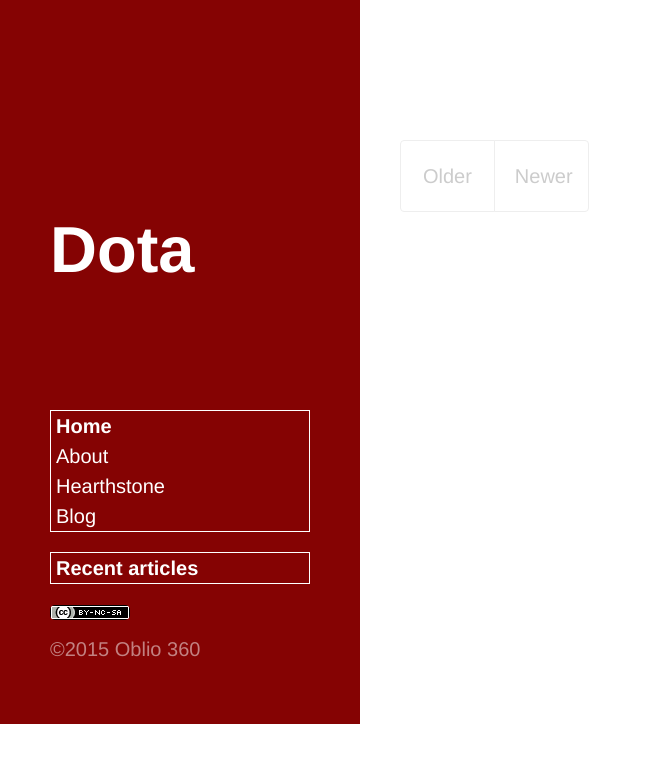
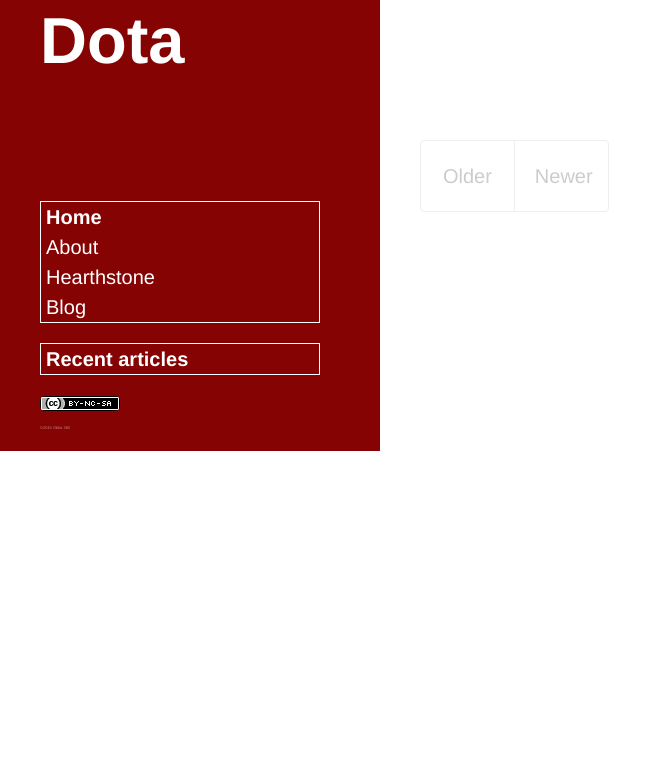
Before and after one commit to oblio360/dota-blog, a Jekyll site: the page built from index.html, in a window 1280 px wide. Shown: the top 763 px of the page, without its empty margins (0-672 px from the left). Built offline with Jekyll 4.4.1, drawn with Linux system fonts in a browser that asks for light colours; Markdown is read by kramdown in place of the engine named in the settings; the list of posts is cut into pages by our own code.

Commit message:
Making the sidebar/header smaller for the mobile version so that at least the article title is visible above the fold.

```diff
--- a/_includes/sidebar.html
+++ b/_includes/sidebar.html
@@ -20,10 +20,10 @@
     <ul class="archive-box">
       <a href="/archive"><b>Recent articles</b></a>
       {% for post in site.posts limit:4 %}
-      <li><a href="{{ post.url }}">{{ post.title }}</a></li>
+      <li class="archive-list"><a href="{{ post.url }}">{{ post.title }}</a></li>
       {% endfor %}
     </ul>
 
-    {% include license.html %} <p>&copy;{{ site.time | date: '%Y' }} Oblio 360</p>
+    {% include license.html %} <p class="license-text">&copy;{{ site.time | date: '%Y' }} Oblio 360</p>
   </div>
 </div>
--- a/css/hyde.css
+++ b/css/hyde.css
@@ -55,7 +55,8 @@
 
 .sidebar {
     text-align: center;
-  padding: 2rem 1rem;
+    vertical-align: top;
+    padding: 0rem 2rem 0rem 1rem;
     color: rgba(255,255,255,.5);
     background-color: #202020;
 }
@@ -81,11 +82,22 @@
 
 /* Sidebar nav */
 .sidebar-nav {
+    width: 260px;
     margin-top: 10px;
     padding-left: 5px;
     list-style: none;
     border: 1px solid #fff;
 }
+@media (min-width: 48rem) {
+    .sidebar-nav {
+        width: 280px;
+        margin-top: 10px;
+        padding-left: 5px;
+        list-style: none;
+        border: 1px solid #fff;
+    }
+}
+
 .sidebar-nav-item {
   display: block;
 }
@@ -108,32 +120,40 @@
     height: 550px;
   }
 }
-
+@media (max-width: 48rem) {
     .archive-box {
+        width: 260px;
+        border: 1px solid #fff;
+        text-align: center;
+        padding-left: 5px;
+        list-style: none;
+    }
+}
+@media (min-width: 48rem) {
+    .archive-box {
+        width: 280px;
         border: 1px solid #fff;
         text-align: left;
         padding-left: 5px;
         list-style: none;
     }
+}
+@media (max-width: 48rem) {
+    .archive-list {
+        display: none;
+    }
+}
 
+.license-text {
+    font-size: 0.2rem;
+}
 
-/* Container
- *
- * Align the contents of the site above the proper threshold with some margin-fu
- * with a 25%-wide `.sidebar`.
- */
-
-.content {
-  padding-top:    4rem;
-  padding-bottom: 4rem;
-}
 
 @media (min-width: 48rem) {
   .content {
       display: table-cell;
       max-width: 30rem;
-      padding-left: 2rem;
-      padding-right: 2rem;
+      padding: 4rem 2rem;
   }
 }
 
@@ -141,8 +161,7 @@
   .content {
       display: table-cell;
       max-width: 46rem;
-      padding-left: 2rem;
-      padding-right: 2rem;
+      padding: 4rem 2rem;
   }
 }
 
```
Lines whose indentation alone changed are shown as unchanged.
